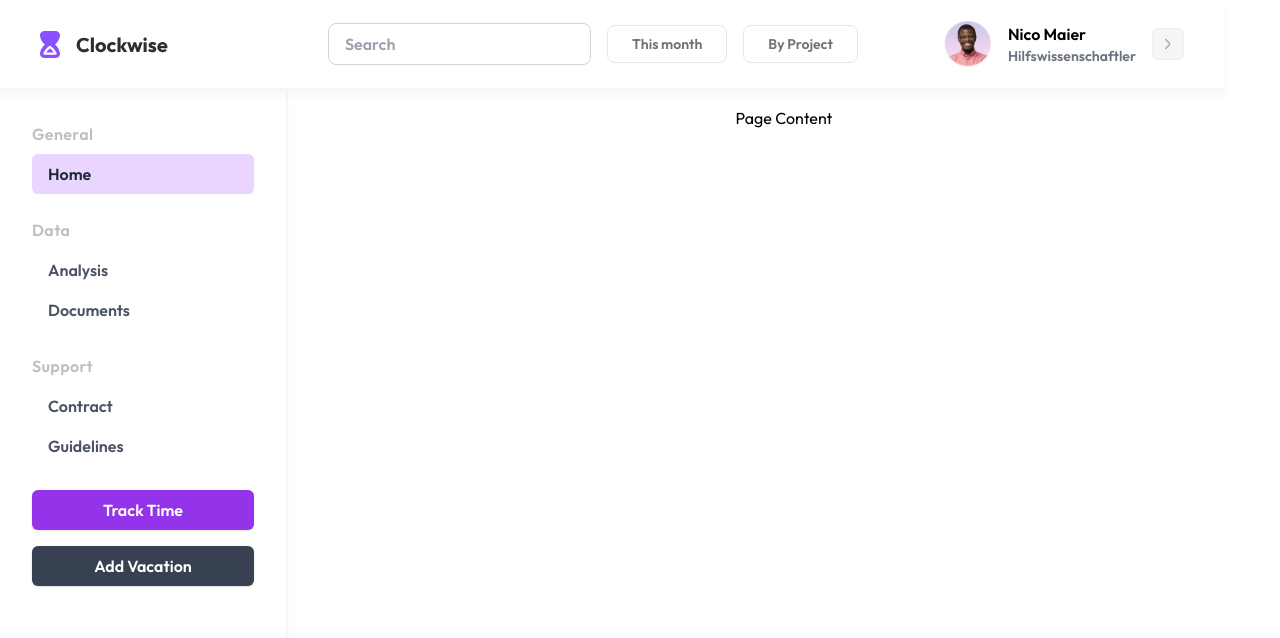
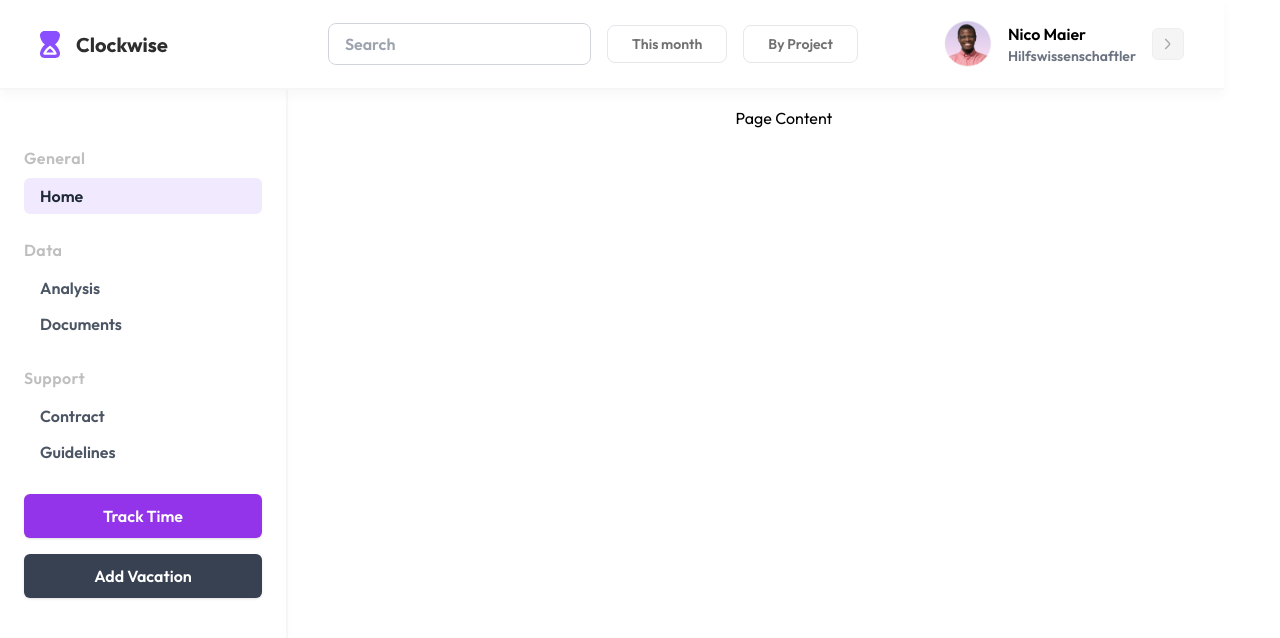
Before and after one commit to intuitive-robots/pse-ss24-timetrack, a React (Create React App) app in the folder frontend/: page / in a window 1280 px wide. Shown: the top 638 px of the page. Built offline with nearby package versions, Linux system fonts and the light colour scheme.

Commit message:
change navbar paddings

```diff
--- a/frontend/src/components/LayoutWrapper.tsx
+++ b/frontend/src/components/LayoutWrapper.tsx
@@ -16,7 +16,7 @@ interface LayoutWrapperProps {
  */
 const LayoutWrapper: React.FC<LayoutWrapperProps> = ({ pageContent }: LayoutWrapperProps): React.ReactElement => {
   return (
-    <div className="flex flex-col min-h-screen select-none">
+    <div className="flex h-screen flex-col min-h-screen select-none">
       {/* Full-width profile bar at the top of the page */}
       <div className="w-full">
         <ProfileBar
@@ -25,11 +25,9 @@ const LayoutWrapper: React.FC<LayoutWrapperProps> = ({ pageContent }: LayoutWrap
           imageUrl={ProfilePlaceholder}
         />
       </div>
-      <div className="flex flex-1 overflow-hidden">
+      <div className="flex flex-row flex-1 overflow-hidden">
         {/* Sidebar navigation bar */}
-        <div className="">
-          <NavigationBar />
-        </div>
+        <NavigationBar/>
         {/* Main content area that takes remaining space */}
         <div className="flex-1 overflow-auto p-4 items-start justify-start">
           {pageContent}
--- a/frontend/src/components/navbar/NavigationBar.tsx
+++ b/frontend/src/components/navbar/NavigationBar.tsx
@@ -15,15 +15,15 @@ const NavigationBar: React.FC = () => {
 
     return (
         <div className="flex flex-col w-72 h-full shadow-navbar-shadow border-r-2.7 border-border-gray">
-            <div className="p-8 gap-6 flex flex-col font-semibold">
+            <div className="py-14 px-6 gap-6 flex flex-col font-semibold">
                 {Object.keys(menuItems).map((section) => (
                     <div key={section}>
                         <div className="flex text-md tracking-wide text-[#BFBFBF] mb-2">{section}</div>
                         {menuItems[section].map((item) => (
                             <button
                                 key={item}
-                                className={`text-left w-full py-2 px-4 rounded-md
-                                            ${activeItem === item ? 'bg-purple-200 text-gray-800' : 'text-gray-600 hover:bg-purple-200'}`}
+                                className={`text-left w-full py-1.5 px-4 rounded-md
+                                            ${activeItem === item ? 'bg-navbar-selected-bg text-gray-800' : 'text-gray-600 hover:bg-navbar-selected-bg'}`}
                                 onClick={() => setActiveItem(item)}
                             >
                                 {item}
@@ -33,14 +33,18 @@ const NavigationBar: React.FC = () => {
                 ))}
                 <div className="mt-auto">
                     <button
-                        className="w-full py-2 px-4 bg-purple-600 text-white rounded-md shadow hover:bg-purple-700 transition-colors"
-                        onClick={() => setActiveItem('Track Time')}
+                        className="w-full py-2.5 px-4 bg-purple-600 text-white rounded-md shadow hover:bg-purple-700 transition-colors"
+                        onClick={() => {
+
+                        }}
                     >
                         Track Time
                     </button>
                     <button
-                        className="w-full py-2 px-4 bg-gray-700 text-white rounded-md shadow mt-4 hover:bg-gray-800 transition-colors"
-                        onClick={() => setActiveItem('Add Vacation')}
+                        className="w-full py-2.5 px-4 bg-gray-700 text-white rounded-md shadow mt-4 hover:bg-gray-800 transition-colors"
+                        onClick={() => {
+
+                        }}
                     >
                         Add Vacation
                     </button>
--- a/frontend/tailwind.config.js
+++ b/frontend/tailwind.config.js
@@ -16,6 +16,7 @@ module.exports = {
           text: '#f5f5f5',
         },
         'border-gray': 'rgba(215, 215, 215, 0.22)',
+        'navbar-selected-bg': '#f1eaff',
       },
       boxShadow: {
         'profilebar-shadow': '0 6px 10px rgba(0, 0, 0, 0.03)', // Profile Bar Shadow
```
